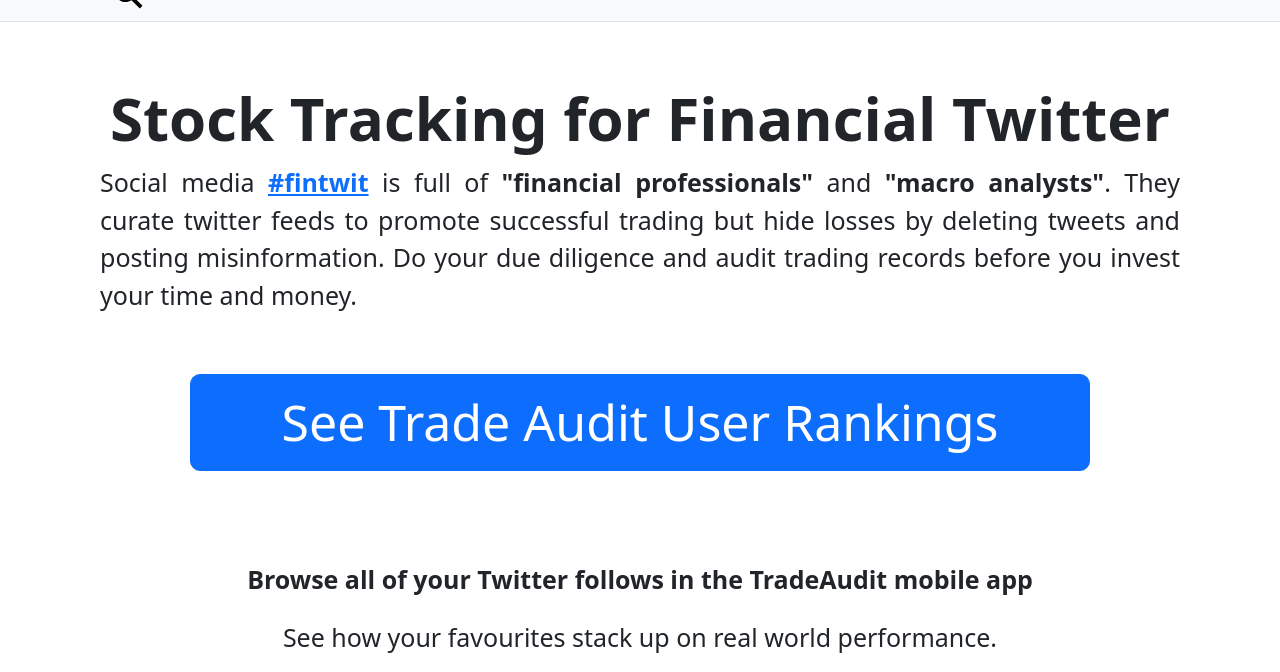
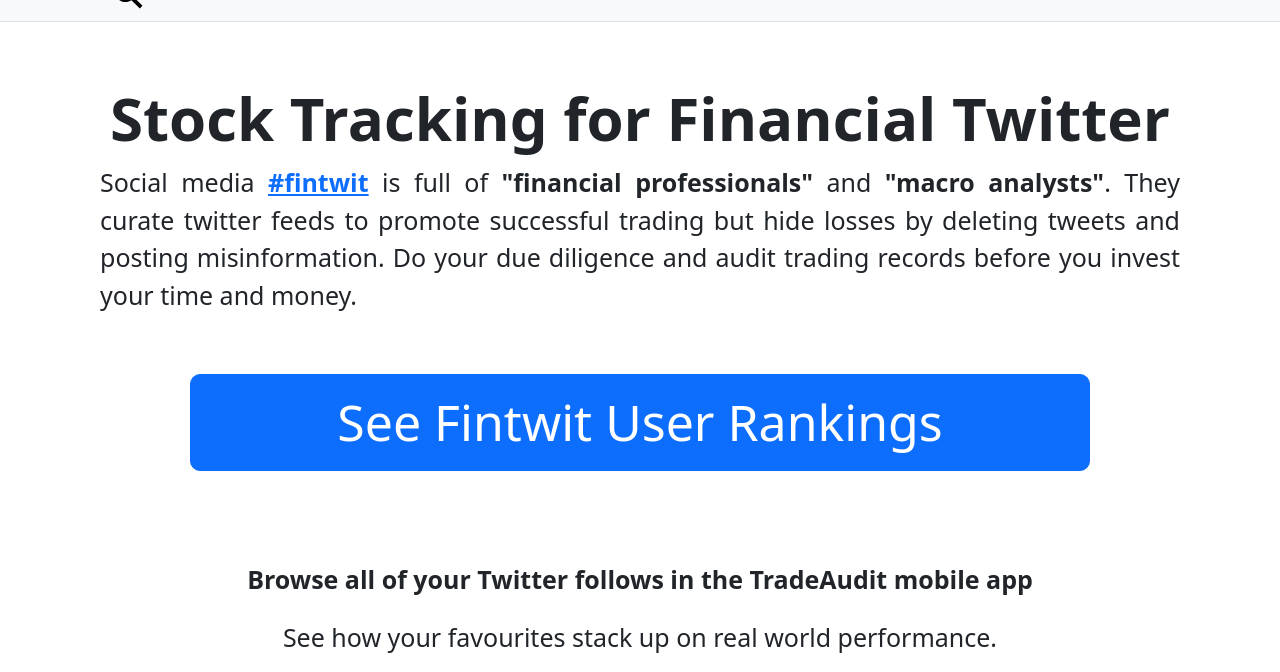
Before and after one commit to stevenrskelton/tradeaudit.app, a Jekyll site: the page built from index.html, in a window 1280 px wide, cut to the strip 74-746 px from the top of the page. Built offline with Jekyll 4.4.1, drawn with Linux system fonts in a browser that asks for light colours.

Commit message:
Update index.html

```diff
--- a/index.html
+++ b/index.html
@@ -299,7 +299,7 @@
 </div>
 
 <div class="d-grid gap-2 col-10 mx-auto mb-4 mt-4">
-  <a href="/rankings" class="btn btn-primary btn-lg" role="button" style="--bs-btn-font-size:2.5rem">See Trade Audit User Rankings</a>
+  <a href="/rankings" class="btn btn-primary btn-lg" role="button" style="--bs-btn-font-size:2.5rem">See Fintwit User Rankings</a>
 </div>
 
 {% include appstorelink.html %}
```
